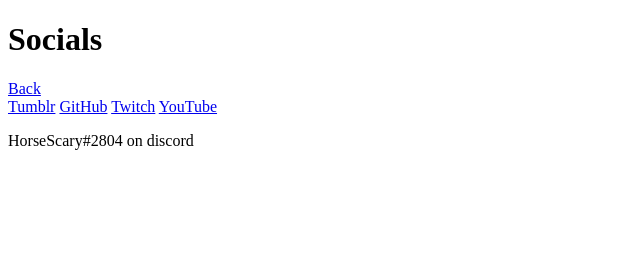
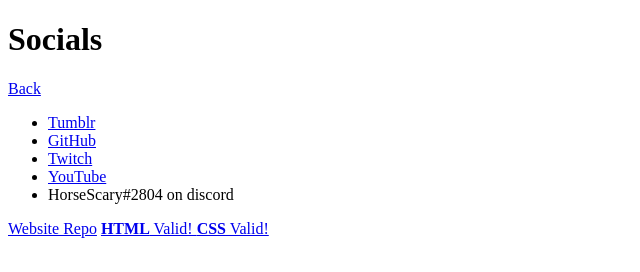
Before and after one commit to HorseScary/horsescary.github.io, a plain HTML site: page new-new-site/pages/social.html in a window 1280 px wide. Shown: the whole page, without its empty margins (0-640 px from the left). Drawn offline with Linux system fonts and the light colour scheme.

Commit message:
changed socials to use a list, added validation links to all pages

```diff
--- a/new-new-site/pages/social.html
+++ b/new-new-site/pages/social.html
@@ -17,12 +17,32 @@
         <a href="../index.html">Back</a>
     </nav>
     <main>
-        <a href="https://horsescary.tumblr.com/">Tumblr</a>
-        <a href="https://github.com/HorseScary">GitHub</a>
-        <a href="https://www.twitch.tv/horsescary">Twitch</a>
-        <a href="https://www.youtube.com/channel/UCDsjMp9ro_tPDirSQt5gtGA">YouTube</a>
-        <p>HorseScary#2804 on discord</p>
+        <ul>
+            <li>
+                <a href="https://horsescary.tumblr.com/">Tumblr</a>
+            </li>
+            <li>
+                <a href="https://github.com/HorseScary">GitHub</a>
+            </li>
+            <li>
+                <a href="https://www.twitch.tv/horsescary">Twitch</a>
+            </li>
+            <li>
+                <a href="https://www.youtube.com/channel/UCDsjMp9ro_tPDirSQt5gtGA">YouTube</a>
+            </li>
+            <li>
+                HorseScary#2804 on discord
+            </li>
+        </ul>
     </main>
+
+    <footer>
+        <a href="https://github.com/HorseScary/horsescary.github.io">Website Repo</a>
+        <a href="http://validator.w3.org/check?uri=https://horsescary.com/pages/socials.html">
+            <strong> HTML</strong> Valid! </a>
+        <a href="https://jigsaw.w3.org/css-validator/validator?uri=https://horsescary.com/pages/socials.html">
+            <strong> CSS</strong> Valid! </a>
+    </footer>
 </body>
 
 </html>
```
Also changed, not shown: new-new-site/pages/about.html (+8 -0 lines), new-new-site/pages/projects.html (+8 -0 lines).
